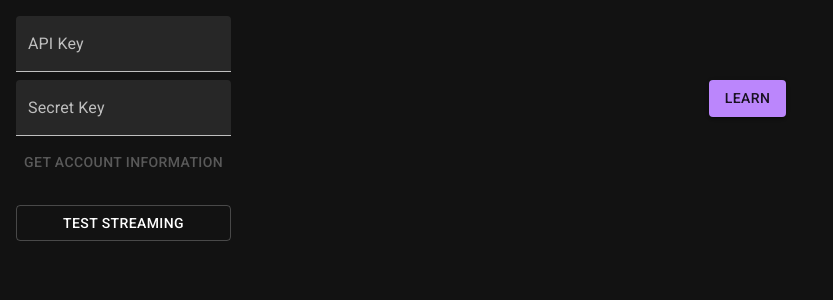
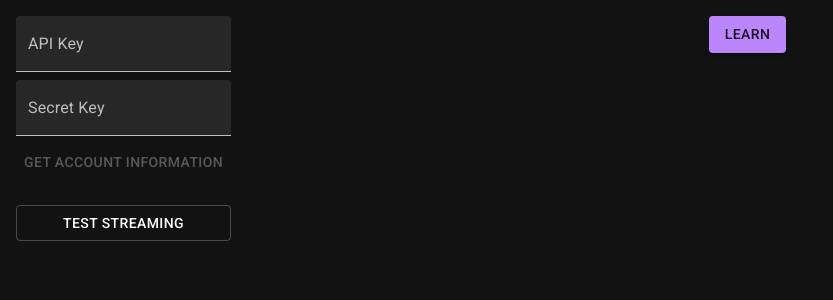
Before and after one commit to Volcomix/crypto-bot, a React (Create React App) app: page / in a window 1280 px wide. Shown: the top 300 px of the page, without its empty margins (0-833 px from the left). Built offline with nearby package versions, Linux system fonts and the light colour scheme.

Commit message:
Init Q-table with data

```diff
--- a/src/App.tsx
+++ b/src/App.tsx
@@ -26,7 +26,8 @@ const useStyles = makeStyles((theme) => ({
     display: 'grid',
     gridAutoFlow: 'column',
     gridTemplateColumns: 'auto 1fr',
-    gridTemplateRows: 'repeat(2, auto)',
+    gridTemplateRows: 'max-content auto',
+    alignItems: 'start',
     rowGap: theme.spacing(3),
   },
 }))
--- a/src/components/SimpleQTable.tsx
+++ b/src/components/SimpleQTable.tsx
@@ -1,11 +1,14 @@
 import Button from '@material-ui/core/Button'
 import { makeStyles } from '@material-ui/core/styles'
+import Typography from '@material-ui/core/Typography'
 import React, { useState } from 'react'
 import { readKlines, readTickers } from '../api'
 
 export default function SimpleQTable() {
   const classes = useStyles()
   const [isLearning, setLearning] = useState(false)
+  const [selectedSymbols, setSelectedSymbols] = useState<string[]>([])
+  const [qValues, setQValues] = useState<number[][]>([])
 
   async function learn() {
     setLearning(true)
@@ -16,7 +19,12 @@ export default function SimpleQTable() {
       .sort((a, b) => b.quoteVolume - a.quoteVolume)
       .slice(0, 3)
 
-    console.log(selectedTickers)
+    setSelectedSymbols(selectedTickers.map(({ symbol }) => symbol))
+    setQValues(
+      Array.from({ length: 2 ** selectedTickers.length }, () =>
+        Array.from({ length: selectedTickers.length }, () => 0)
+      )
+    )
 
     const klines = await Promise.all(
       selectedTickers.map(({ symbol }) => readKlines(symbol, '5m'))
@@ -24,24 +32,57 @@ export default function SimpleQTable() {
 
     console.log(klines)
 
+    const i = Math.floor(Math.random() * 500)
+    console.log(klines.map((bars) => bars[i].openTime))
+
     setLearning(false)
   }
 
   return (
-    <Button
-      className={classes.root}
-      variant="contained"
-      color="primary"
-      onClick={learn}
-    >
-      {isLearning ? 'Cancel' : 'Learn'}
-    </Button>
+    <div className={classes.root}>
+      <Button variant="contained" color="primary" onClick={learn}>
+        {isLearning ? 'Cancel' : 'Learn'}
+      </Button>
+      <div className={classes.table}>
+        {selectedSymbols.map((symbol) => (
+          <Typography key={`state-${symbol}-header`} variant="body2">
+            {symbol}
+          </Typography>
+        ))}
+        {selectedSymbols.map((symbol) => (
+          <Typography key={`action-${symbol}-header`} variant="body1">
+            {symbol}
+          </Typography>
+        ))}
+        {qValues.map((row, y) => (
+          <React.Fragment key={`state-${y}`}>
+            {selectedSymbols.map((symbol) => (
+              <Typography key={`state-${symbol}-${y}`} variant="body2" />
+            ))}
+            {row.map((qValue, x) => (
+              <Typography key={`action-${x}-${y}`} variant="body2">
+                {qValue}
+              </Typography>
+            ))}
+          </React.Fragment>
+        ))}
+      </div>
+    </div>
   )
 }
 
 const useStyles = makeStyles((theme) => ({
   root: {
-    justifySelf: 'center',
-    alignSelf: 'center',
+    gridRow: '1 / -1',
+    display: 'grid',
+    rowGap: theme.spacing(2),
+    justifyItems: 'center',
+  },
+  table: {
+    display: 'grid',
+    gridTemplateColumns: 'repeat(6, auto)',
+    gap: theme.spacing(1),
+    justifyItems: 'center',
+    alignItems: 'center',
   },
 }))
```
Also changed, not shown: src/types/index.ts (+5 -5 lines).
